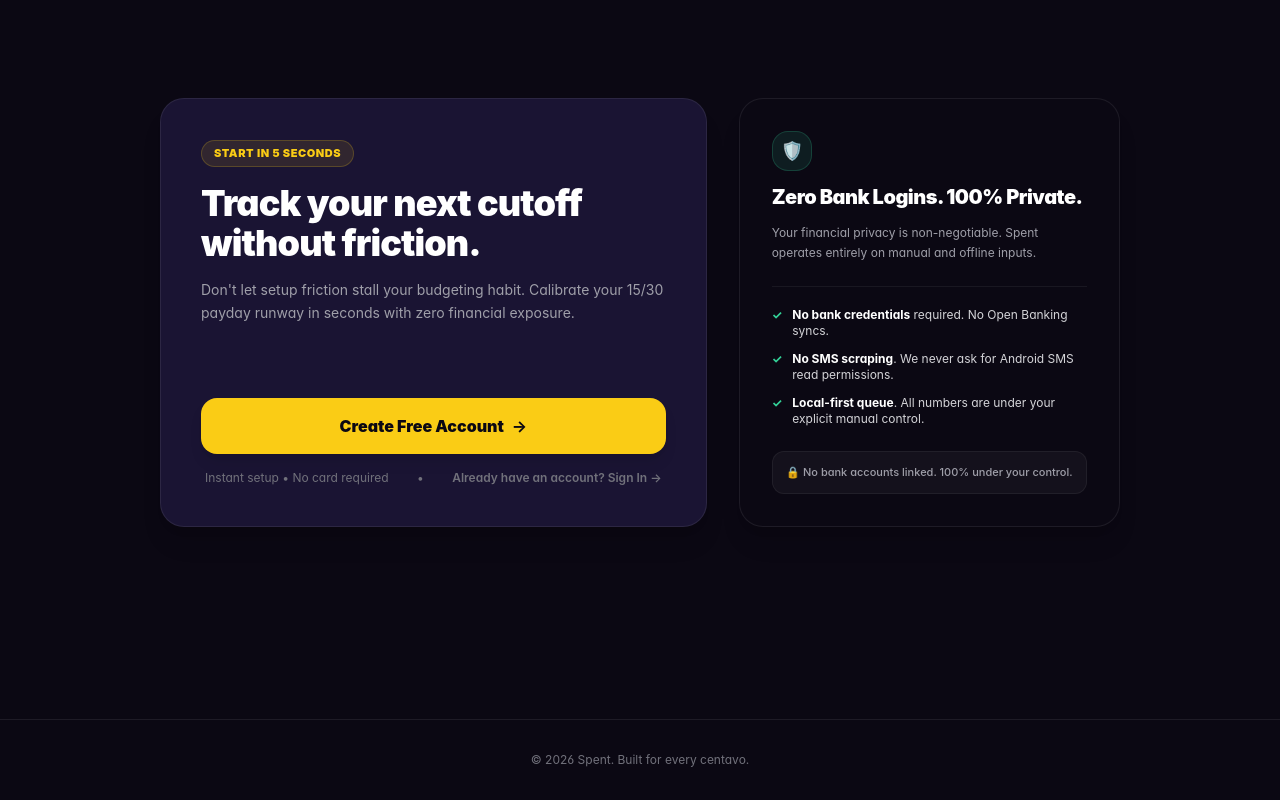
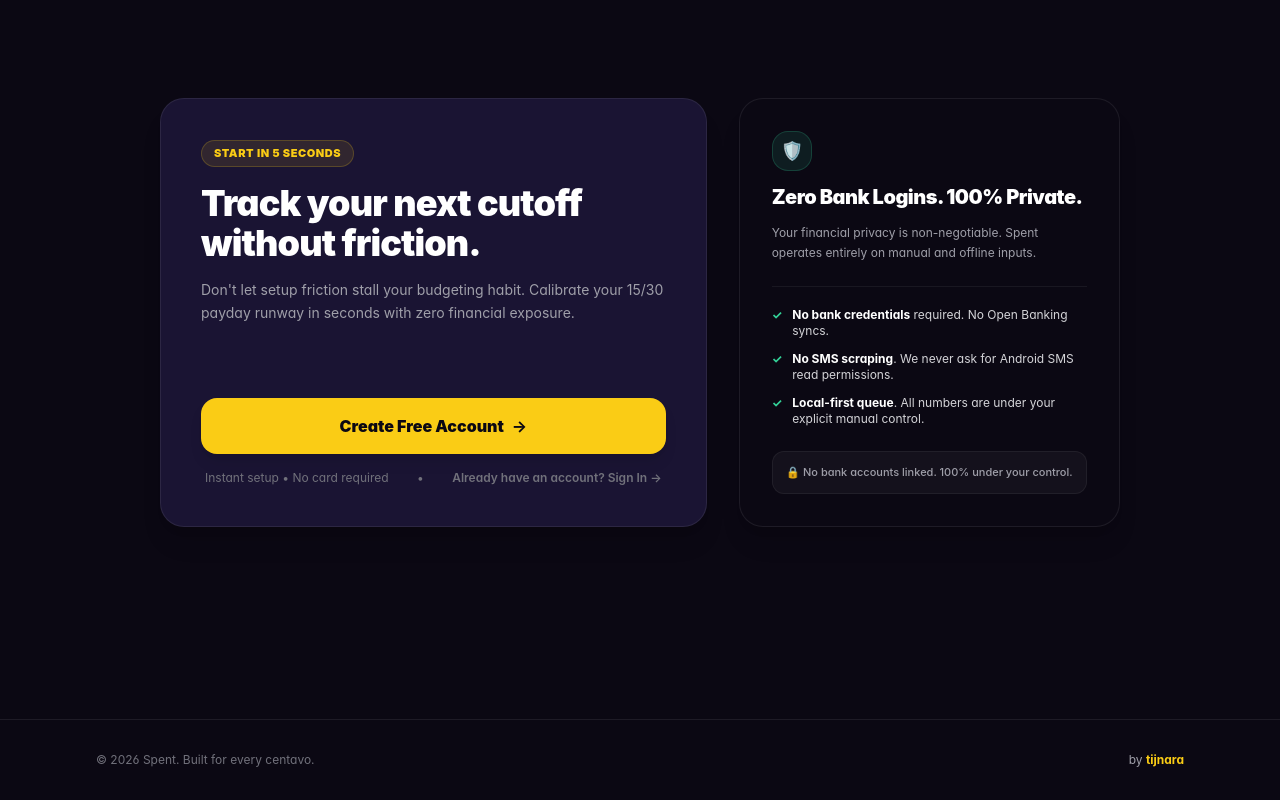
Before and after one commit to tijnara/Spent, a Next.js app: page / in a window 1280 px wide. Shown: the part 3580-4380 px from the top of the page. Built offline with nearby package versions, Linux system fonts and the light colour scheme.

Commit message:
feat: update footer to include creator attribution and improve layout

```diff
--- a/src/app/page.tsx
+++ b/src/app/page.tsx
@@ -169,9 +169,14 @@
           </div>
         </main>
 
-        {/* Clean Obsidian Footer */}
-        <footer className="w-full border-t border-white/[0.08] py-8 text-center text-xs text-zinc-500 bg-[#0B0813]">
-          <p>© 2026 Spent. Built for every centavo.</p>
+        {/* Footer with Creator Attribution */}
+        <footer className="w-full border-t border-white/[0.08] py-8 text-xs text-zinc-500 bg-[#0B0813]">
+          <div className="max-w-6xl mx-auto px-4 sm:px-8 flex flex-col sm:flex-row items-center justify-between gap-3 text-center sm:text-left">
+            <p>© 2026 Spent. Built for every centavo.</p>
+            <p className="text-zinc-400">
+              by <span className="text-[#FACC15] font-bold">tijnara</span>
+            </p>
+          </div>
         </footer>
       </div>
   )
```
